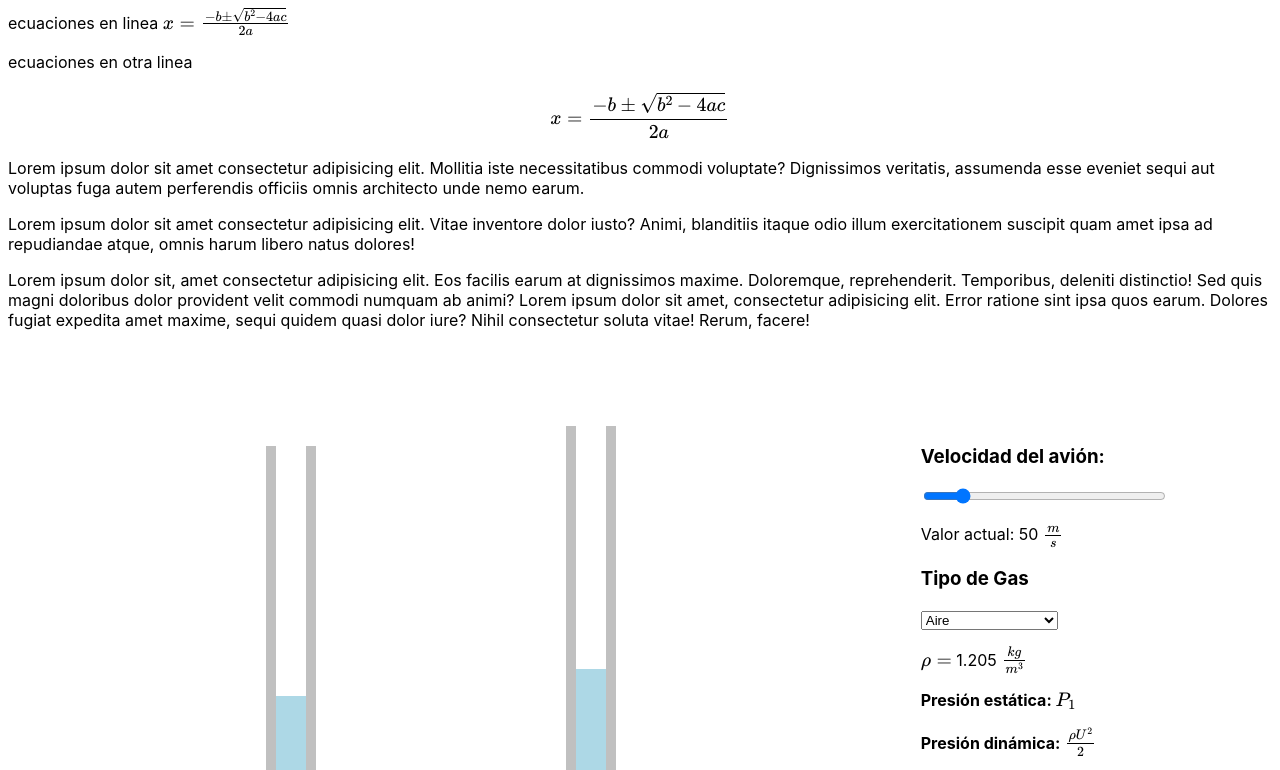
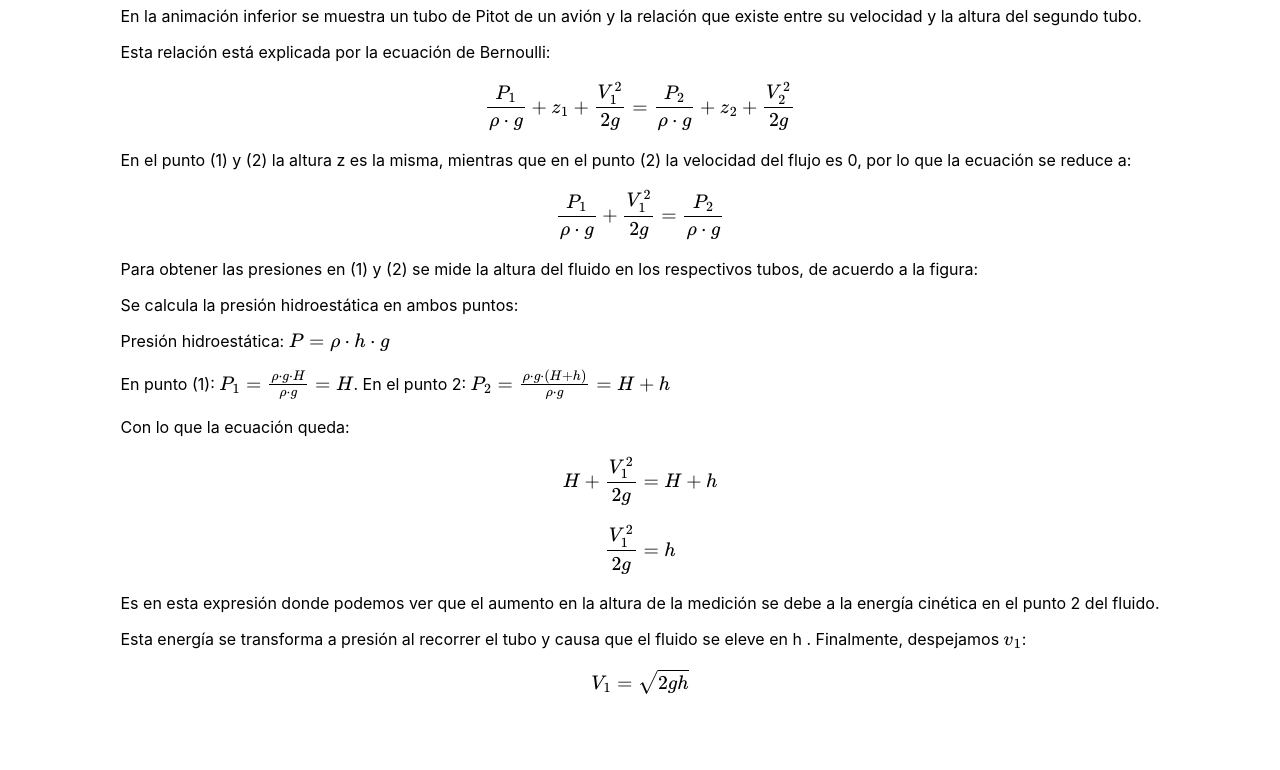
Before and after one commit to FloValdes/pitot-tube, a plain HTML site: page index.html in a window 1280 px wide. Shown: the part 166-936 px from the top of the page. Drawn offline with nearby package versions, Linux system fonts and the light colour scheme.

Commit message:
explicacion

```diff
--- a/index.html
+++ b/index.html
@@ -16,11 +16,22 @@
         <h1>Pitot Tube</h1>
         <div class='section'>
           <h1>Explicación</h1>
-          <p>ecuaciones en linea \( x = {-b \pm \sqrt{b^2 - 4ac} \over 2a} \)</p>
-          <p>ecuaciones en otra linea $$ x = {-b \pm \sqrt{b^2 - 4ac} \over 2a} $$</p>
-          <p>Lorem ipsum dolor sit amet consectetur adipisicing elit. Mollitia iste necessitatibus commodi voluptate? Dignissimos veritatis, assumenda esse eveniet sequi aut voluptas fuga autem perferendis officiis omnis architecto unde nemo earum.</p>
-          <p>Lorem ipsum dolor sit amet consectetur adipisicing elit. Vitae inventore dolor iusto? Animi, blanditiis itaque odio illum exercitationem suscipit quam amet ipsa ad repudiandae atque, omnis harum libero natus dolores!</p>
-          <p>Lorem ipsum dolor sit, amet consectetur adipisicing elit. Eos facilis earum at dignissimos maxime. Doloremque, reprehenderit. Temporibus, deleniti distinctio! Sed quis magni doloribus dolor provident velit commodi numquam ab animi? Lorem ipsum dolor sit amet, consectetur adipisicing elit. Error ratione sint ipsa quos earum. Dolores fugiat expedita amet maxime, sequi quidem quasi dolor iure? Nihil consectetur soluta vitae! Rerum, facere!</p>
+          <p>En la animación inferior se muestra un tubo de Pitot de un avión y la relación que existe entre su velocidad y la altura del segundo tubo.</p>
+          <p>Esta relación está explicada por la ecuación de Bernoulli:</p>
+          <p> $$ {P_1 \over \rho \cdot g} + z_1 + {V_1^2 \over 2g} =  {P_2 \over \rho \cdot g} + z_2 + {V_2^2 \over 2g } $$</p>
+          <p>En el punto (1) y (2) la altura z es la misma, mientras que en el punto (2) la velocidad del flujo es 0, por lo que la ecuación se reduce a: </p>
+          <p>$$ {P_1 \over \rho \cdot g} + {V_1^2 \over 2g} =  {P_2 \over \rho \cdot g} $$ </p>
+          <p>Para obtener las presiones en (1) y (2) se mide la altura del fluido en los respectivos tubos, de acuerdo a la figura: </p>
+          <!-- Insertar figura 3 de la entrega parcial -->
+          <p>Se calcula la presión hidroestática en ambos puntos:</p>
+          <p>Presión hidroestática: \( P = \rho \cdot h \cdot g \)  </p>
+          <p>En punto (1): \( P_1 = {{\rho \cdot g \cdot H}  \over {\rho \cdot g} } = H \).  En el punto 2:  \( P_2 = {{\rho \cdot g \cdot (H+h)  }  \over {\rho \cdot g} } = H+h \) </p>
+          <p>Con lo que la ecuación queda:</p>
+          <p>$$ H + {V_1^2 \over 2g} = H + h $$</p>
+          <p>$$  {V_1^2 \over 2g} = h $$</p>
+          <p>Es en esta expresión donde podemos ver que el aumento en la altura de la medición se debe a la energía cinética en el punto 2 del fluido.</p>
+          <p>Esta energía se transforma a presión al recorrer el tubo y causa que el fluido se eleve en h . Finalmente, despejamos \(v_1\):</p>
+          <p>$$ V_1 = \sqrt{2gh} $$</p>
         </div>
         <div class='section'>
             <div class="svgcontainer"><svg height='600' width='800' id='svg-canvas'></svg></div>
```
